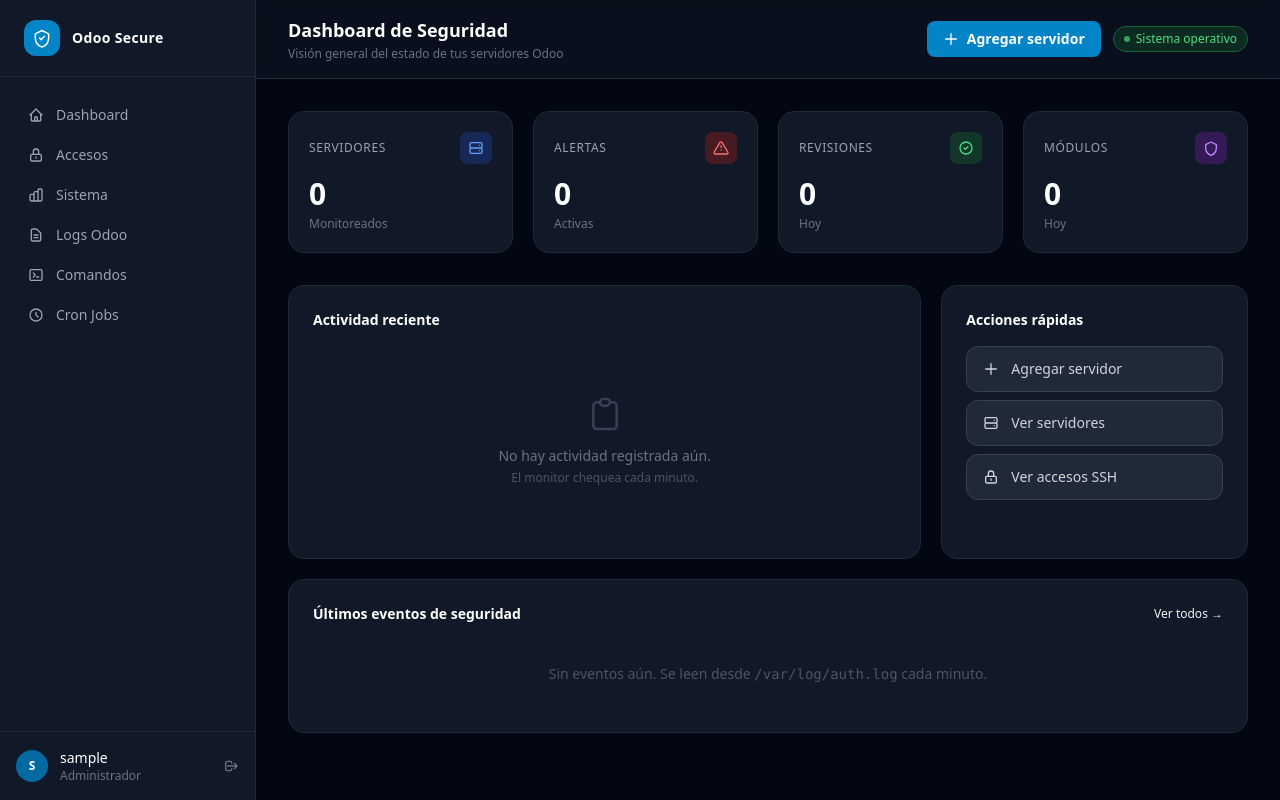
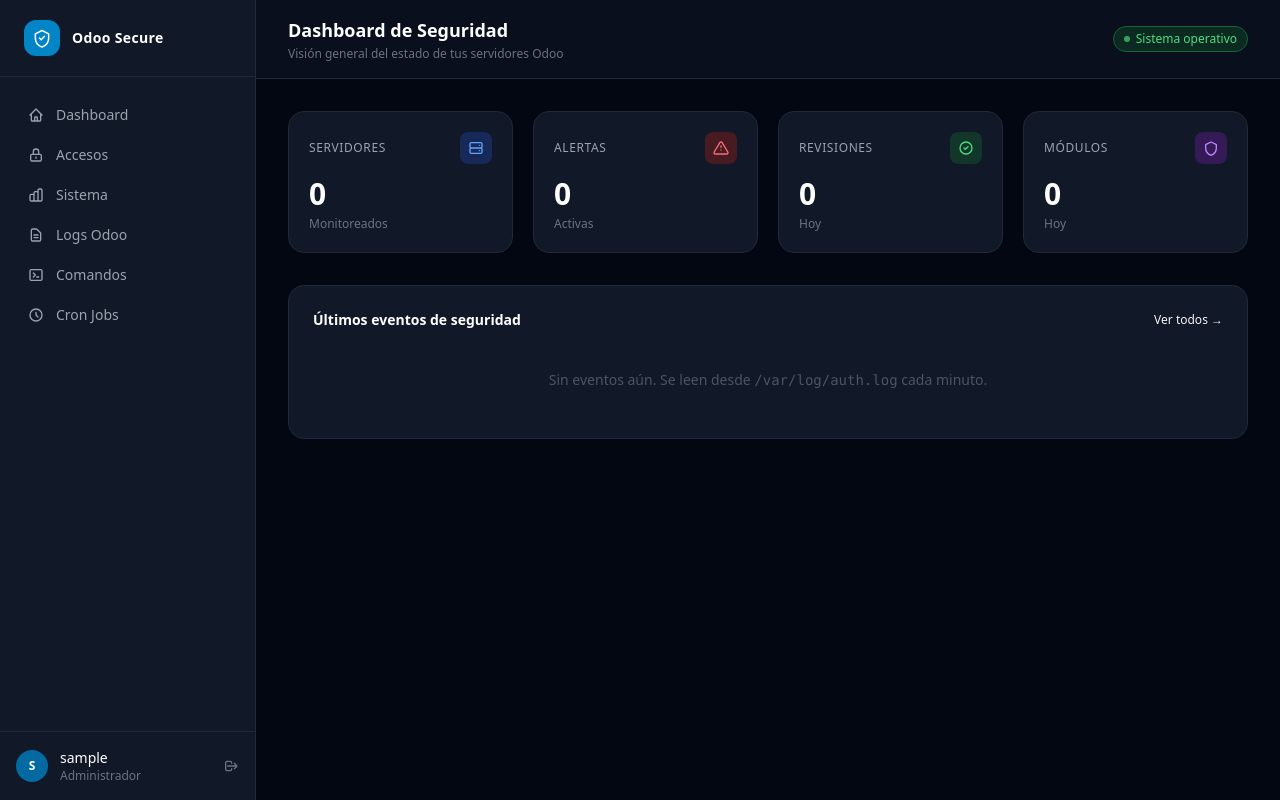
Before and after one commit to falconsoft3d/odoo-secure, a Django app: page /dashboard/ in a window 1280 px wide. Run offline with Django 5.2, Linux system fonts and the light colour scheme; the visitor is signed in with stand-in values (Sample User, id 1); data that the repository does not hold is empty; some libraries are stand-ins or nearby versions.

Commit message:
feat: limpiar dashboard, quitar actividad reciente y agregar servidor

```diff
--- a/templates/core/dashboard.html
+++ b/templates/core/dashboard.html
@@ -4,16 +4,7 @@
 {% block page_title %}Dashboard de Seguridad{% endblock %}
 {% block page_subtitle %}Visión general del estado de tus servidores Odoo{% endblock %}
 
-{% block header_actions %}
-<a href="{% url 'server_add' %}"
-   class="inline-flex items-center gap-2 bg-brand-600 hover:bg-brand-700 text-white text-sm font-semibold
-          px-4 py-2 rounded-lg transition focus:outline-none focus:ring-2 focus:ring-brand-500 focus:ring-offset-2 focus:ring-offset-gray-900">
-  <svg class="w-4 h-4" fill="none" stroke="currentColor" viewBox="0 0 24 24">
-    <path stroke-linecap="round" stroke-linejoin="round" stroke-width="2" d="M12 4v16m8-8H4"/>
-  </svg>
-  Agregar servidor
-</a>
-{% endblock %}
+
 
 {% block content %}
 
@@ -80,93 +71,6 @@
     </div>
   </div>
 
-  <!-- Recent activity + Quick actions -->
-  <div class="grid grid-cols-1 lg:grid-cols-3 gap-5 mb-5">
-
-    <!-- Activity feed -->
-    <div class="lg:col-span-2 bg-gray-900 border border-gray-800 rounded-2xl p-6">
-      <h2 class="text-sm font-semibold text-white mb-4">Actividad reciente</h2>
-      {% if recent_logs %}
-      <div class="space-y-1">
-        {% for log in recent_logs %}
-        <div class="flex items-center gap-3 py-2 px-3 rounded-lg hover:bg-gray-800/50 transition text-sm
-                    {% if log.restart_triggered %}border-l-2 border-red-600 pl-3{% endif %}">
-          <!-- Status dot -->
-          {% if log.status == 'online' %}
-          <span class="w-2 h-2 rounded-full bg-green-400 shrink-0"></span>
-          {% elif log.status == 'offline' %}
-          <span class="w-2 h-2 rounded-full bg-red-400 shrink-0"></span>
-          {% else %}
-          <span class="w-2 h-2 rounded-full bg-yellow-400 shrink-0"></span>
-          {% endif %}
-          <!-- Server name -->
-          <a href="{% url 'server_history' log.server.pk %}"
-             class="font-medium text-gray-300 hover:text-white transition truncate flex-1">
-            {{ log.server.name }}
-          </a>
-          <!-- Restart badge -->
-          {% if log.restart_triggered %}
-          <span class="text-xs {% if log.restart_success %}text-orange-400{% else %}text-red-400{% endif %} shrink-0">
-            {% if log.restart_success %}↺ reiniciado{% else %}↺ reinicio falló{% endif %}
-          </span>
-          {% endif %}
-          <!-- HTTP code -->
-          {% if log.http_code %}
-          <span class="font-mono text-xs {% if log.http_code < 400 %}text-gray-500{% else %}text-red-400{% endif %} shrink-0">
-            {{ log.http_code }}
-          </span>
-          {% endif %}
-          <!-- Time -->
-          <span class="text-xs text-gray-600 font-mono shrink-0">{{ log.checked_at|date:"H:i:s" }}</span>
-        </div>
-        {% endfor %}
-      </div>
-      {% else %}
-      <div class="flex flex-col items-center justify-center py-12 text-center">
-        <svg class="w-10 h-10 text-gray-700 mb-3" fill="none" stroke="currentColor" viewBox="0 0 24 24">
-          <path stroke-linecap="round" stroke-linejoin="round" stroke-width="1.5"
-                d="M9 5H7a2 2 0 00-2 2v12a2 2 0 002 2h10a2 2 0 002-2V7a2 2 0 00-2-2h-2M9 5a2 2 0 002 2h2a2 2 0 002-2M9 5a2 2 0 012-2h2a2 2 0 012 2"/>
-        </svg>
-        <p class="text-sm text-gray-500">No hay actividad registrada aún.</p>
-        <p class="text-xs text-gray-600 mt-1">El monitor chequea cada minuto.</p>
-      </div>
-      {% endif %}
-    </div>
-
-    <!-- Quick actions -->
-    <div class="bg-gray-900 border border-gray-800 rounded-2xl p-6">
-      <h2 class="text-sm font-semibold text-white mb-4">Acciones rápidas</h2>
-      <div class="space-y-2">
-        <a href="{% url 'server_add' %}"
-           class="w-full flex items-center gap-3 px-4 py-3 rounded-xl bg-gray-800
-                  border border-gray-700 hover:border-brand-600 text-sm text-gray-300 hover:text-white transition">
-          <svg class="w-4 h-4 text-brand-400" fill="none" stroke="currentColor" viewBox="0 0 24 24">
-            <path stroke-linecap="round" stroke-linejoin="round" stroke-width="2" d="M12 4v16m8-8H4"/>
-          </svg>
-          Agregar servidor
-        </a>
-        <a href="{% url 'servers' %}"
-           class="w-full flex items-center gap-3 px-4 py-3 rounded-xl bg-gray-800
-                  border border-gray-700 hover:border-brand-600 text-sm text-gray-300 hover:text-white transition">
-          <svg class="w-4 h-4 text-brand-400" fill="none" stroke="currentColor" viewBox="0 0 24 24">
-            <path stroke-linecap="round" stroke-linejoin="round" stroke-width="2"
-                  d="M5 12h14M5 12a2 2 0 01-2-2V6a2 2 0 012-2h14a2 2 0 012 2v4a2 2 0 01-2 2M5 12a2 2 0 00-2 2v4a2 2 0 002 2h14a2 2 0 002-2v-4a2 2 0 00-2-2m-2-4h.01M17 16h.01"/>
-          </svg>
-          Ver servidores
-        </a>
-        <a href="{% url 'security' %}"
-           class="w-full flex items-center gap-3 px-4 py-3 rounded-xl bg-gray-800
-                  border border-gray-700 hover:border-brand-600 text-sm text-gray-300 hover:text-white transition">
-          <svg class="w-4 h-4 text-brand-400" fill="none" stroke="currentColor" viewBox="0 0 24 24">
-            <path stroke-linecap="round" stroke-linejoin="round" stroke-width="2"
-                  d="M12 15v2m-6 4h12a2 2 0 002-2v-6a2 2 0 00-2-2H6a2 2 0 00-2 2v6a2 2 0 002 2zm10-10V7a4 4 0 00-8 0v4h8z"/>
-          </svg>
-          Ver accesos SSH
-        </a>
-      </div>
-    </div>
-  </div>
-
   <!-- Security events feed -->
   <div class="bg-gray-900 border border-gray-800 rounded-2xl p-6">
     <div class="flex items-center justify-between mb-4">
```
